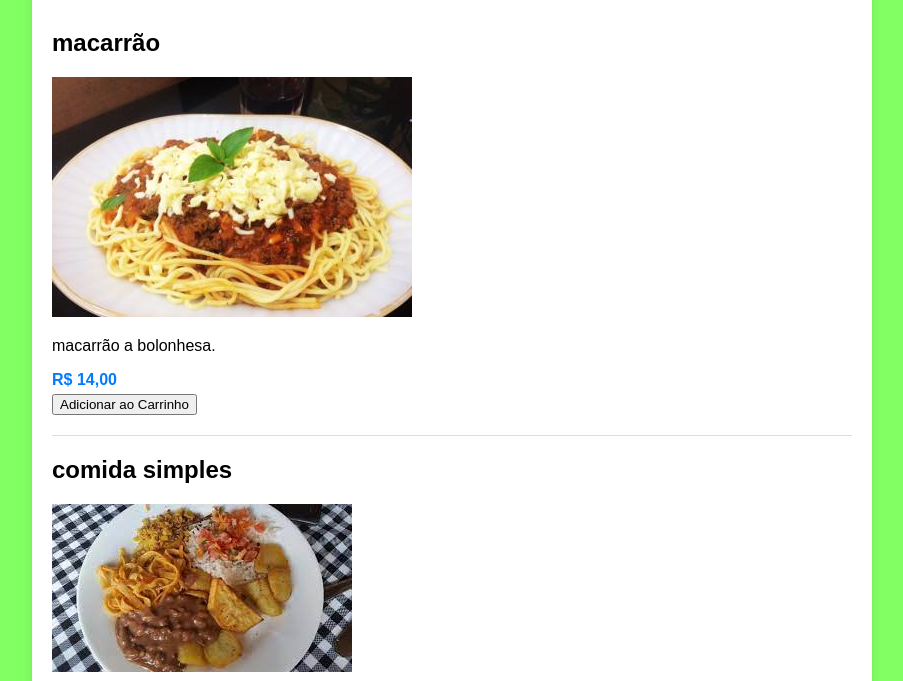
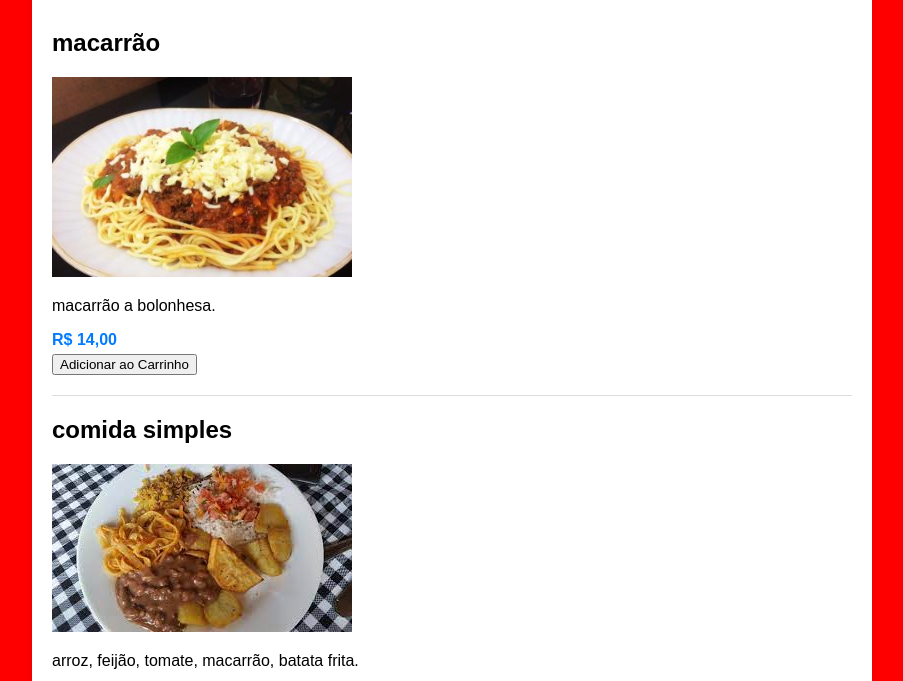
Before and after one commit to cris24tayler/cardapio, a plain HTML site: page index.html in a window 1280 px wide. Shown: the part 119-800 px from the top of the page, without its empty margins (188-1091 px from the left). Drawn offline with Linux system fonts and the light colour scheme.

Commit message:
corrige as imagems e muda a cor do body

```diff
--- a/index.html
+++ b/index.html
@@ -12,7 +12,7 @@
     <h1>Menu do Restaurante</h1>
     <div class="menu-item">
         <h2>macarrão</h2>
-        <img id= img1 src="imagens/294322-original.jpg">
+        <img id= "img1" src="imagens/294322-original.jpg">
         <p>macarrão a bolonhesa.</p>
         <p class="price">R$ 14,00</p>
         <button onclick="addToCart(14)">Adicionar ao Carrinho</button>
@@ -54,12 +54,14 @@
 </div>
 
 <script>
+
     let total = 0;
 
     function addToCart(price) {
         total += price;
         document.getElementById("total").innerText = "R$ " + total.toFixed(2);
     }
+
      if ("Notification" in window) {
       Notification.requestPermission().then(function (result) {
         if (result === "granted") {
@@ -72,13 +74,7 @@
         }
       });
     }
-    document.getElementById('preco').addEventListener('click', function() {
-      alert('Você clicou no preço. Agora você pode finalizar a compra.');
-    });
 
-    document.getElementById('botaoFinalizarCompra').addEventListener('click', function() {
-      alert('Compra finalizada com sucesso!');
-    });
 </script>
 
 </body>
--- a/styles.css
+++ b/styles.css
@@ -1,14 +1,11 @@
 img{
-    left: auto;
-    right: auto;
-    top: auto;
-    border: 10px;
+    width: 300px;
 }
 body {
-    font-family: Arial, sans-serif;
+    font-family: Arial, serif;
     margin: 0;
     padding: 0;
-    background-color: #33ff009c;
+    background-color:red;
 }
 .container {
     max-width: 800px;
```
